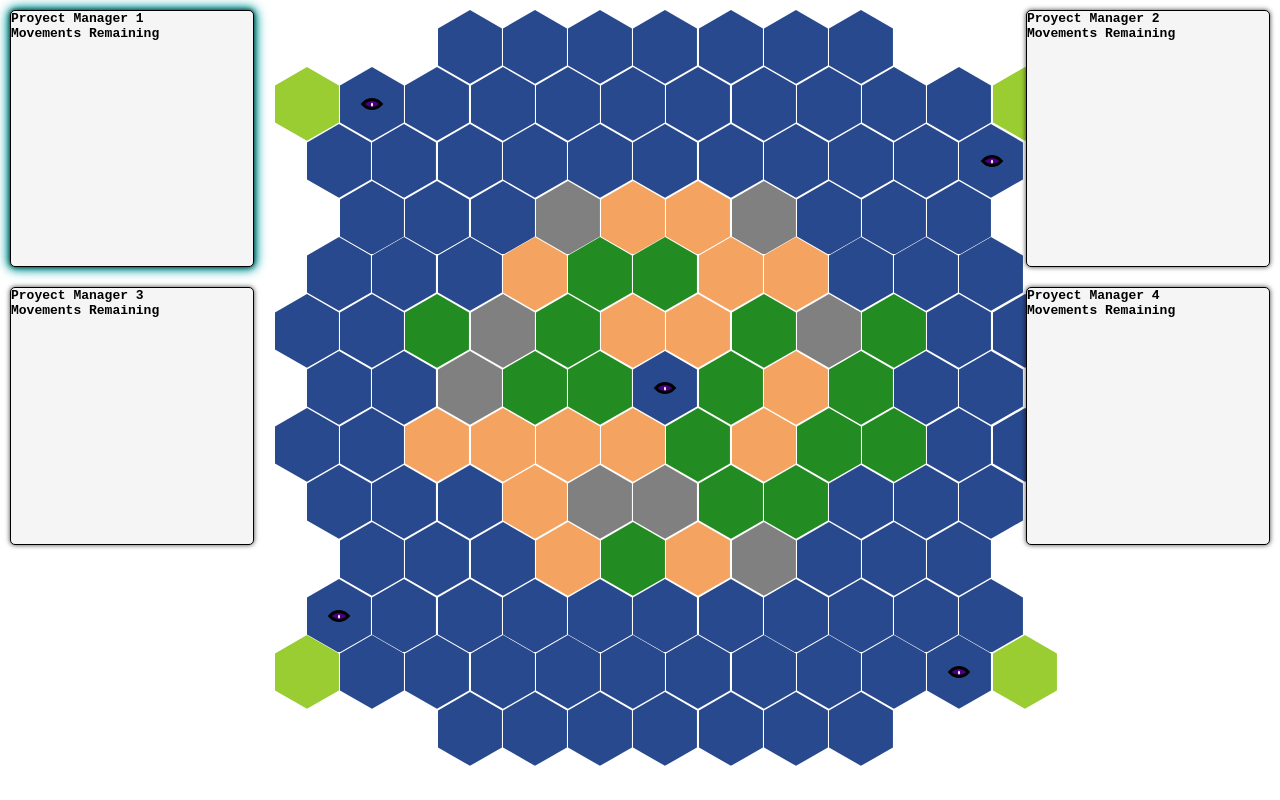
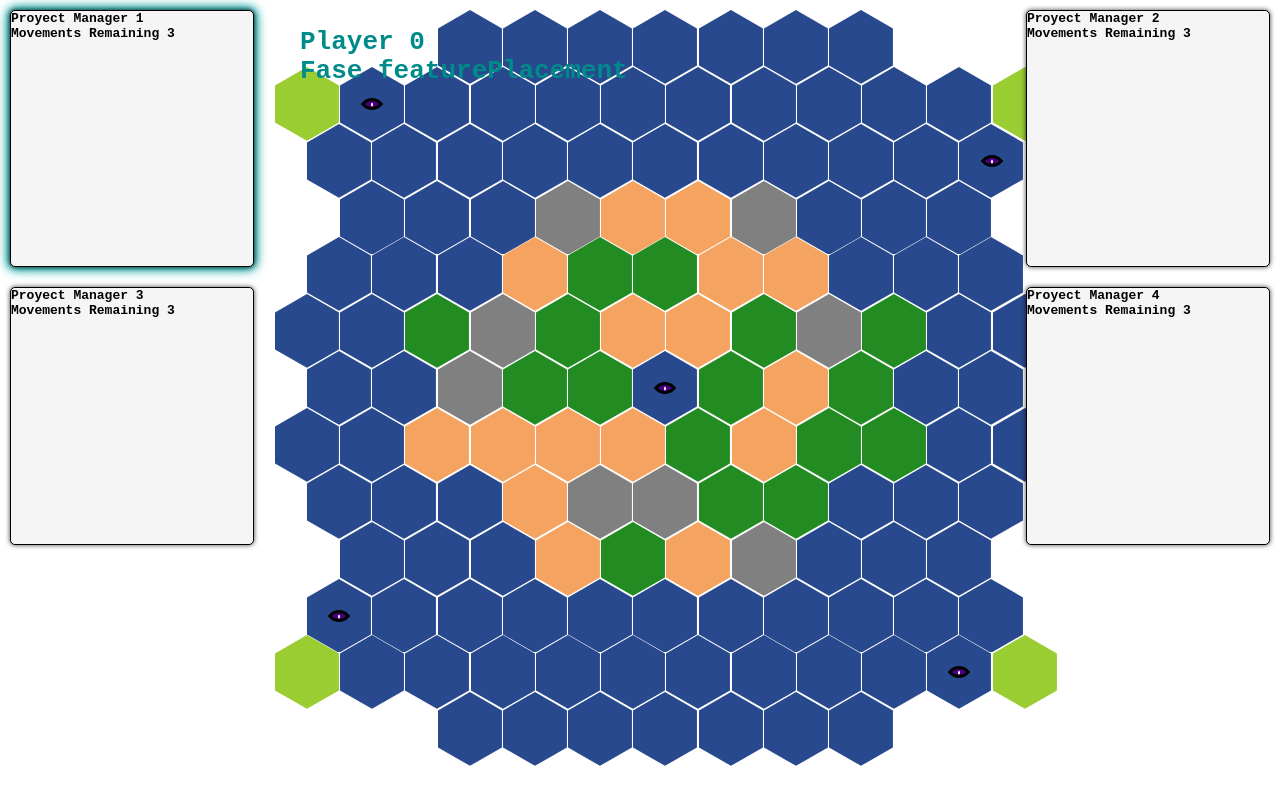
Before and after one commit to SebMoreno/disloyal-competition-game, a React (Vite) app: page / in a window 1280 px wide. Built offline with nearby package versions, Linux system fonts and the light colour scheme.

Commit message:
adding creature state in game

```diff
--- a/src/components/Game.tsx
+++ b/src/components/Game.tsx
@@ -2,6 +2,7 @@ import React, { useRef, useState } from "react";
 import { createInitialBoard } from "../services/createInitialBoard.ts";
 import {
     Cell,
+    Creature,
     Entity,
     EntityName,
     GameFases,
@@ -28,7 +29,8 @@ export const Game: React.FC<GameProps> = ({maxBoats, maxFeatures, numOfPlayers,
     const boats = useRef(maxBoats);
     const entityToMove = useRef<Entity | null>(null);
     const currentSprint = useRef<Sprint>("sprint1");
-    const {currentPlayer, nextTurn, playerMovements} = usePlayers(numOfPlayers);
+    const creatureToMove = useRef<Creature | null>(null);
+    const {currentPlayer, nextTurn, playerMovements, players} = usePlayers(numOfPlayers);
     const [cells, setCells] = useState(createInitialBoard);
     const [fase, setFase] = useState(GameFases.featurePlacement);
     const [fromCell, setFromCell] = useState<Position | null>(null);
@@ -62,8 +64,13 @@ export const Game: React.FC<GameProps> = ({maxBoats, maxFeatures, numOfPlayers,
                 }
                 break;
             case GameFases.selectMoveFromCell:
-                if (cell.content.length > 0
-                    && cell.content.some(entity => isInstanceOfFeature(entity.name) && entity.movements > 0)) {
+                if (cell.content.length > 0) {
+                    // if (creatureToMove.current === null
+                    //     && cell.content.some(entity => entity.name === `feature${currentPlayer}` && entity.movements > 0)) {
+                    //     creatureToMove.current = askForEntity(cell.content.filter(entity => isInstanceOfCreature(entity.name)));
+                    // } else if () {
+                    //
+                    // }
                     cell.isHighlighted = true;
                     entityToMove.current = askForEntity(cell.content);
                     setFromCell(position);
@@ -135,10 +142,10 @@ export const Game: React.FC<GameProps> = ({maxBoats, maxFeatures, numOfPlayers,
                                 onGameOver();
                                 break;
                         }
-                        cell.type = "production";
                     } else {
                         // TODO give the counter or the idea to the player
                     }
+                    cell.type = "production";
                     nextTurn();
                     setFase(GameFases.selectMoveFromCell);
                 }
@@ -148,7 +155,14 @@ export const Game: React.FC<GameProps> = ({maxBoats, maxFeatures, numOfPlayers,
     }
 
     return <div className="game">
-        {Array(numOfPlayers).fill(null).map((_, i) => <PlayerCard key={i} playerNumber={i} isCurrent={currentPlayer === i}/>)}
+        {Array(numOfPlayers).fill(null).map((_, i) => <PlayerCard
+            key={i}
+            playerNumber={i}
+            isCurrent={currentPlayer === i}
+            movements={playerMovements.current}
+        />)}
+        <h1 style={{color: "darkcyan", zIndex: 9, position: "absolute", left: 300}}>Player {currentPlayer}</h1>
+        <h1 style={{color: "darkcyan", zIndex: 9, position: "absolute", left: 300, top: "3rem"}}>Fase {fase}</h1>
         <Board cells={cells} onCellSelected={handleCellSelected}/>
     </div>;
 };
```
